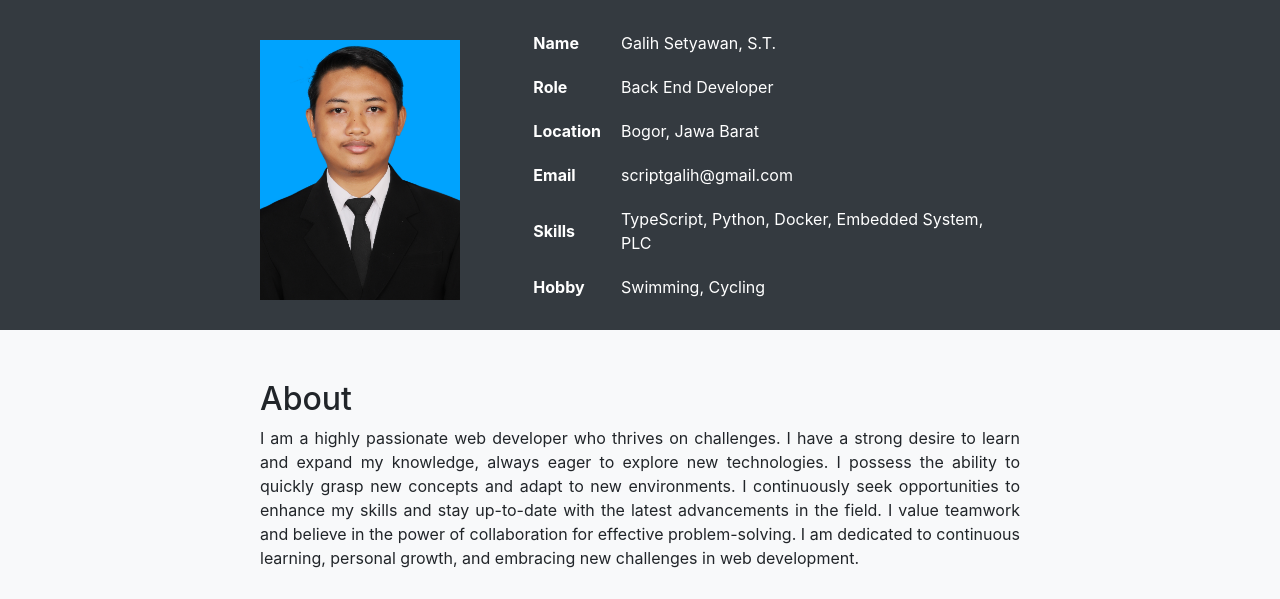
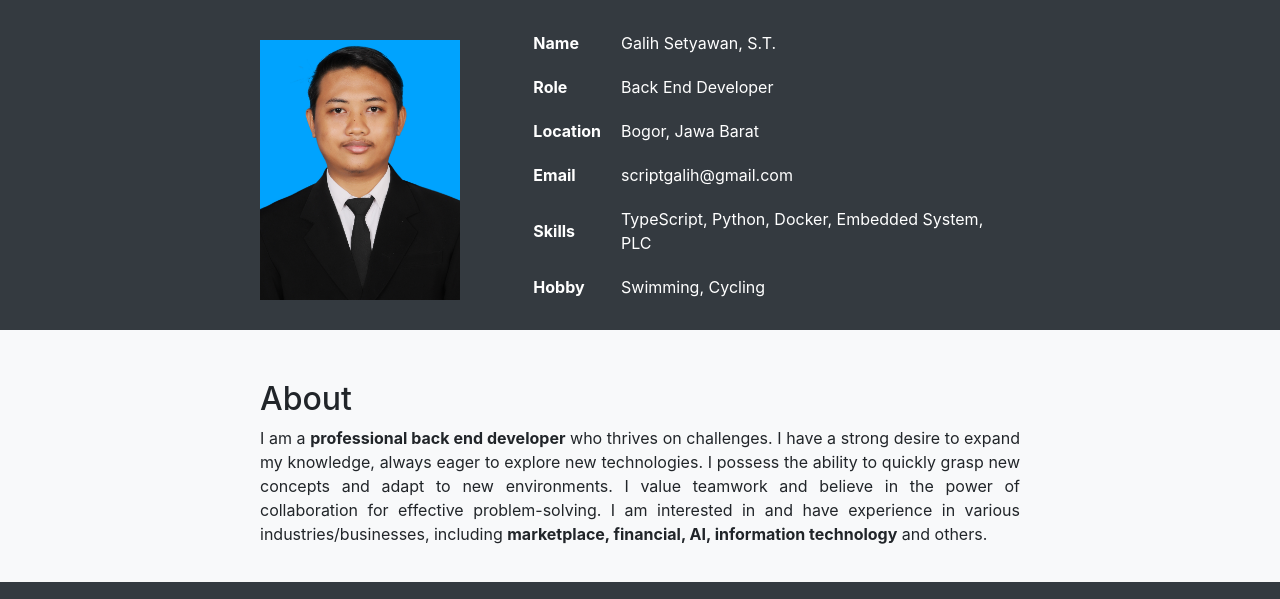
Before and after one commit to Nawaytes/portofolio, a plain HTML site: page index.html in a window 1280 px wide. Shown: the top 599 px of the page. Drawn offline with nearby package versions, Linux system fonts and the light colour scheme; a script that the page names is missing.

Commit message:
edit: about

```diff
--- a/index.html
+++ b/index.html
@@ -55,12 +55,11 @@
         <div class="container">
             <h2>About</h2>
             <p class="text-justify">
-                I am a highly passionate web developer who thrives on challenges. I have a strong desire to learn and
-                expand my knowledge, always eager to explore new technologies. I possess the ability to quickly grasp
-                new concepts and adapt to new environments. I continuously seek opportunities to enhance my skills and
-                stay up-to-date with the latest advancements in the field. I value teamwork and believe in the power of
-                collaboration for effective problem-solving. I am dedicated to continuous learning, personal growth, and
-                embracing new challenges in web development.
+                I am a <strong>professional back end developer</strong> who thrives on challenges. I have a strong desire to expand my
+                knowledge, always eager to explore new technologies. I possess the ability to quickly grasp new concepts
+                and adapt to new environments. I value teamwork and believe in the power of collaboration for effective
+                problem-solving. I am interested in and have experience in various industries/businesses, including
+                <strong>marketplace, financial, AI, information technology</strong> and others.
             </p>
         </div>
     </section>
@@ -363,8 +362,8 @@
                             src="asset/image/social-media/instagram.png" alt="Instagram" /></a>
                 </li>
                 <li>
-                    <a href="https://www.linkedin.com/in/scriptgalih/"><img
-                            src="asset/image/social-media/linkedin.png" alt="LinkedIn" /></a>
+                    <a href="https://www.linkedin.com/in/scriptgalih/"><img src="asset/image/social-media/linkedin.png"
+                            alt="LinkedIn" /></a>
                 </li>
             </ul>
         </div>
```
